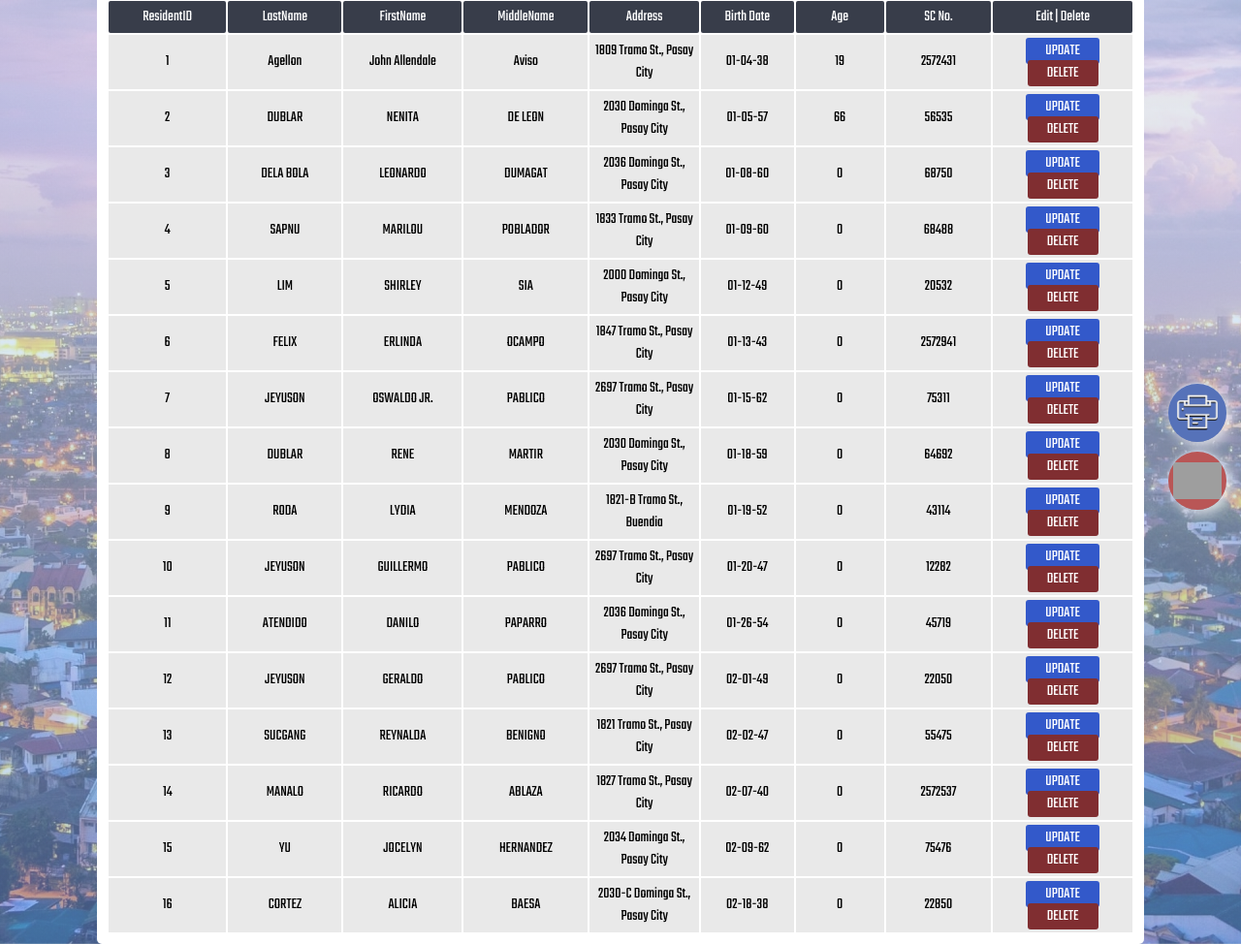
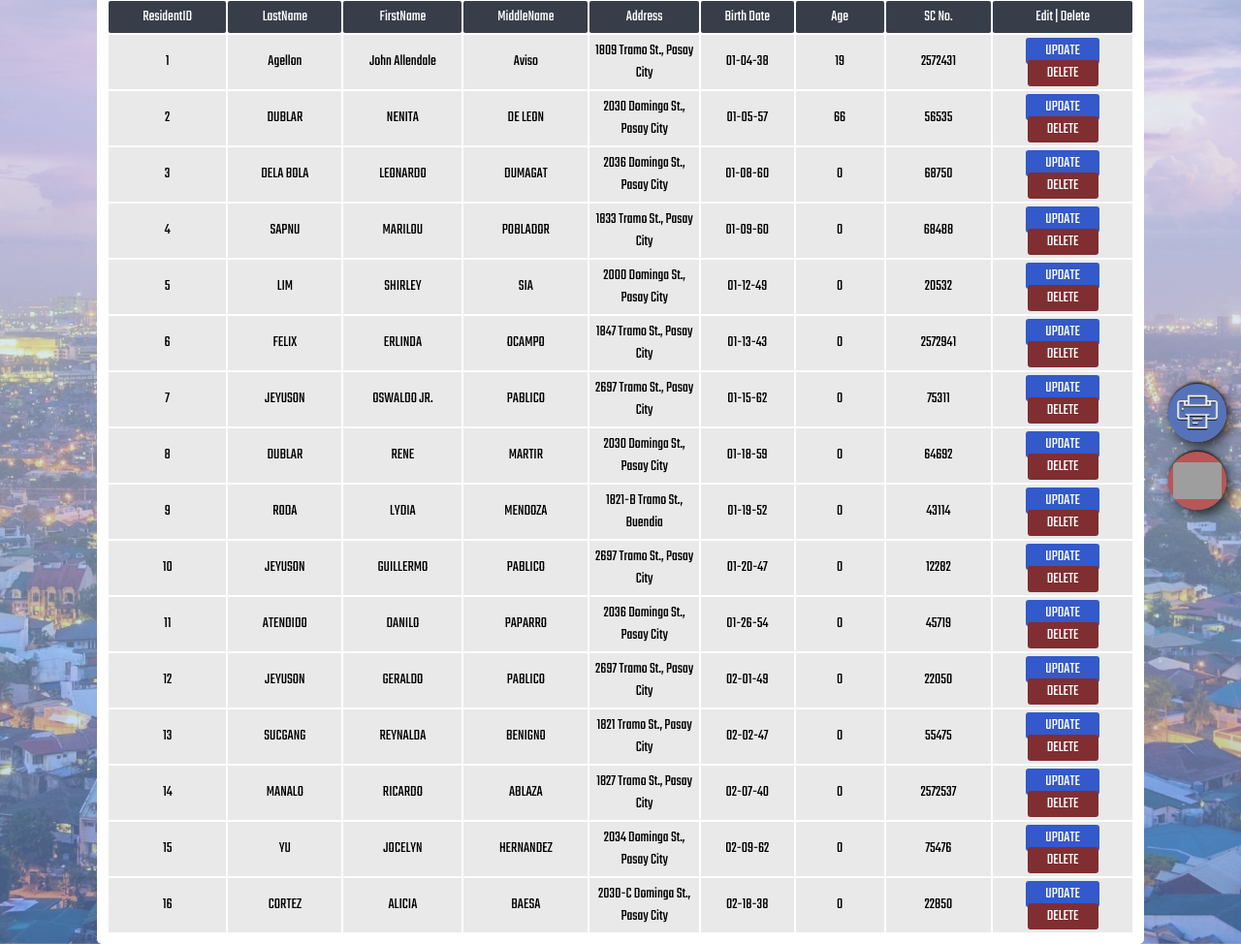
Before and after one commit to jadboii/im-lastResort, a PHP site: page /indexRead.php in a window 1280 px wide. Shown: the part 264-1238 px from the top of the page at 97% size. Run offline with PHP 8.4, Linux system fonts and the light colour scheme; data comes from the database, SQL or seed files in the repository; grey boxes are pictures that could not be loaded.

Commit message:
Add files via upload
franze yan na

```diff
--- a/ASL/Programzz-main/PHP/MainProgStyle.css
+++ b/ASL/Programzz-main/PHP/MainProgStyle.css
@@ -440,7 +440,7 @@ form input {
   transition-duration: 0.3s;
   -webkit-transition-property: box-shadow, transform;
   transition-property: box-shadow, transform;
-  box-shadow: 4px 4px 14px rgba(255, 255, 255, 0.8);
+  box-shadow: 4px 4px 14px rgba(0, 0, 0, 0.8);
 }
 
 .floatParent2 {
@@ -459,13 +459,13 @@ form input {
   transition-duration: 0.3s;
   -webkit-transition-property: box-shadow, transform;
   transition-property: box-shadow, transform;
-  box-shadow: 4px 4px 14px rgba(255, 255, 255, 0.8);
+  box-shadow: 4px 4px 14px rgba(0, 0, 0, 0.8);
 }
 
 .floatParent .rightBtn {
   width: 60px;
   height: 60px;
-  background: url(print.png);
+  background: url(imgs/etc/print.png);
   border-radius: 50%;
   background-repeat: no-repeat;
   background-color: rgb(86, 114, 185);
@@ -475,14 +475,14 @@ form input {
   float: left;
   margin: 0 auto;
   cursor: pointer;
-  box-shadow: 0 -2px 3px -1px rgb(202, 210, 230);
+  box-shadow: 0 -2px 3px -1px rgb(0, 0, 0);
 }
 
 .floatParent2 #LogoutBtn {
   background-size: 50% 50%;
   width: 60px;
   height: 60px;
-  background: url(Logout.png);
+  background: url(imgs/etc/Logout.png);
   background-size: 10px;
   border-radius: 50%;
   background-repeat: no-repeat;
@@ -493,13 +493,13 @@ form input {
   float: left;
   margin: 0 auto;
   cursor: pointer;
-  box-shadow: 0 -2px 3px -1px rgb(202, 210, 230);
+  box-shadow: 0 -2px 3px -1px rgb(0, 0, 0);
 }
 
 .floatParent .rightBtn:hover,
 .floatParent .rightBtn:focus,
 .floatParent .rightBtn:active {
-  box-shadow: 4px 4px 14px rgba(217, 217, 217, 0.9999);
+  box-shadow: 4px 4px 14px rgb(0, 0, 0);
   -webkit-transform: scale(1.1);
   transform: scale(1.1);
 }
--- a/ASL/Programzz-main/PHP/indexRead.php
+++ b/ASL/Programzz-main/PHP/indexRead.php
@@ -88,7 +88,8 @@ include "config/read.php";
                 #EditDat,
                 .floatParent,
                 .btnEdit,
-                .btnDel {
+                .btnDel,
+                .search-container {
                     visibility: hidden;
                 }
 
--- a/ASL/Programzz-main/PHP/login.php
+++ b/ASL/Programzz-main/PHP/login.php
@@ -18,7 +18,7 @@
 </head>
 <body>
     <form action ="index.php" method="post">
-    <img class="logo" src="logo.png" alt="BRGY 48 Logo">
+    <img class="logo" src="imgs/etc/logo.png" alt="BRGY 48 Logo">
         <h2></h2>
         <?php if(isset($_GET['error'])){ ?>
             <p class ="error"><?php echo $_GET['error']; ?></p>
```
Also changed, not shown: ASL/Programzz-main/PHP/UpdRecSection.php (+14 -8 lines), ASL/Programzz-main/PHP/indexApplicForm.php (+18 -9 lines), ASL/Programzz-main/PHP/indexDashBoard.php (+4 -4 lines), ASL/Programzz-main/PHP/index.php (indentation only).
